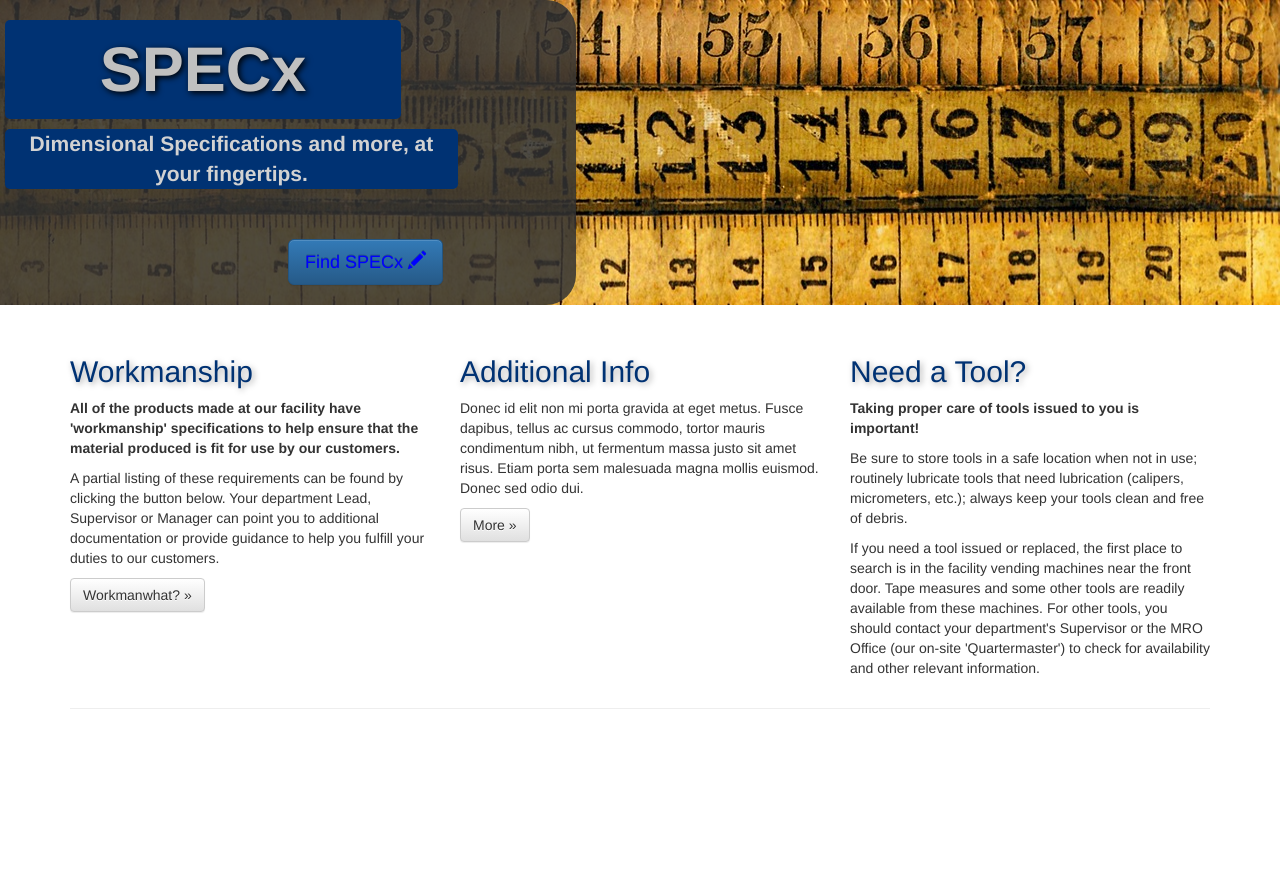
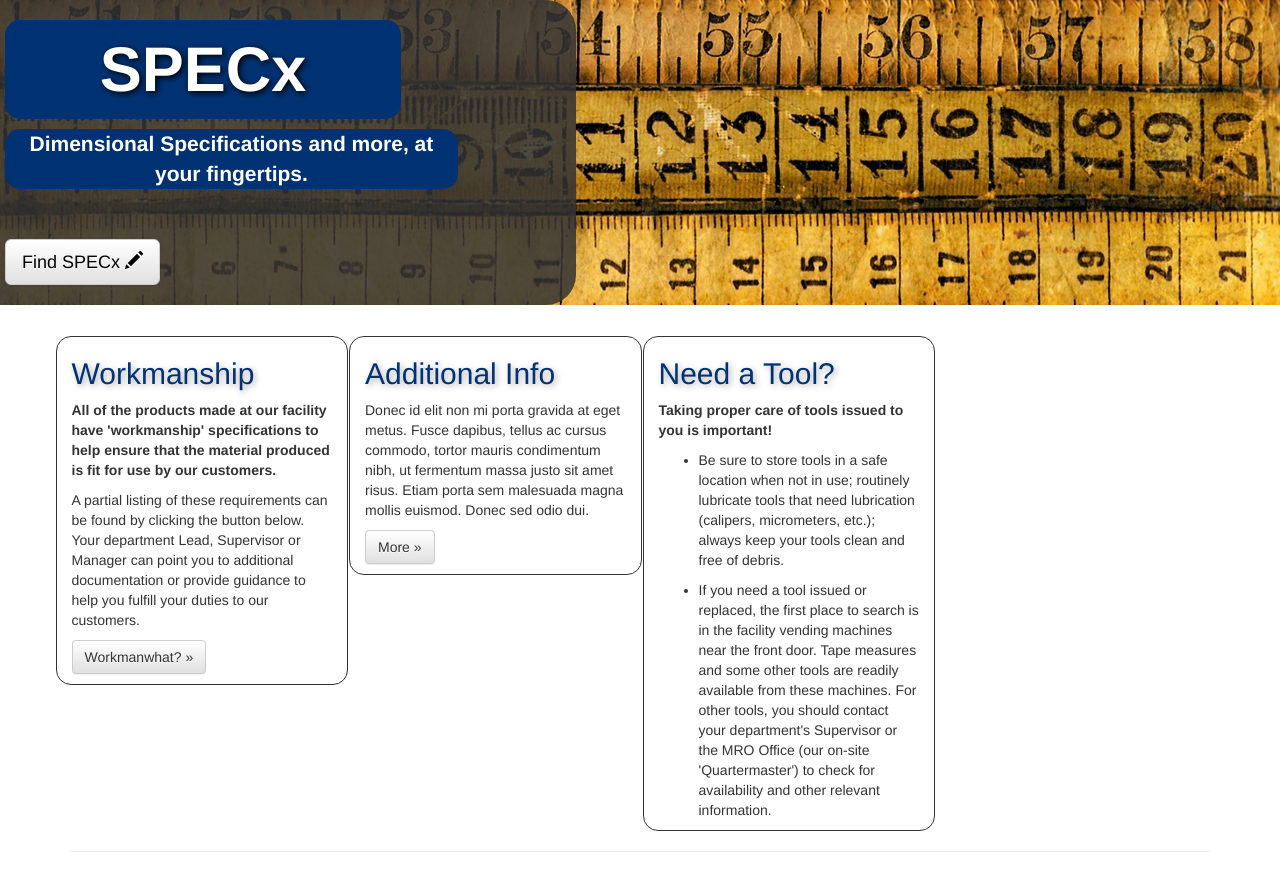
Before and after one commit to IntuitiveLeap/SPECx.sample, a plain HTML site: page index.html in a window 1280 px wide. Before the commit the page ends 800 px from the top, so only its background shows below. Drawn offline with nearby package versions, Linux system fonts and the light colour scheme.

Commit message:
added <ul> in 'need a tool?', updated styles.css

```diff
--- a/css/styles.css
+++ b/css/styles.css
@@ -6,7 +6,7 @@ div .myBrand {
     margin-bottom: 0px;
 }
 .myBrand {
-    color: silver;
+    color: white;
 }
 h2 {
     color: rgba(0, 50, 115, 1);
@@ -16,7 +16,13 @@ h2 {
     font-weight: bold;
 }
 .myIcon-list {
-    color: blue;
+    color: black;
+}
+.col-md-3 {
+    border: solid;
+    border-width: 1px;
+    border-radius: 15px;
+    margin: 0.5px;
 }
 .app {
     font-size: 4em;
@@ -27,8 +33,8 @@ h2 {
     padding-right: 15px;
     padding-top: 15px;
     padding-bottom: 15px;
-    color: rgba(185, 185, 185, 1);;
-    border-radius: 5px 5px 5px 5px;
+    color: white/*rgba(185, 185, 185, 1)*/;
+    border-radius: 15px 15px 15px 15px;
     text-align: center;
     background-color: rgba(0, 50, 115, 1);
     text-shadow: 2px 2px 6px black;
@@ -38,15 +44,15 @@ h2 {
     margin-top: 0px;
     margin-left: 0px;
     margin-right: 20%;
-    color: rgba(210, 210, 210, 1);
+    color: white/*rgba(210, 210, 210, 1)*/;
     background-color: rgba(0, 50, 115, 1);
-    border-radius: 5px 5px 5px 5px;
+    border-radius: 15px 15px 15px 15px;
     text-align: center;
 }
 .myButton1 {
     margin-top: 35px;
     background-color: rgba(0, 50, 115, 1);
-    color: blue;
+    color: black;
 }
 .btn-primary {
     background-color: rgba(0, 50, 115, 1);
--- a/index.html
+++ b/index.html
@@ -63,7 +63,7 @@
                 <p class="blurb">Dimensional Specifications and more, at your fingertips.</p>
 
                 <p>
-                    <a class="btn btn-primary btn-lg myButton1" href="#" role="button">
+                    <a class="btn btn-default btn-lg myButton1" href="#" role="button">
                         Find SPECx <span class="glyphicon glyphicon-pencil myIcon-list" aria-hidden="true"></span>
                     </a>
                 </p>
@@ -75,7 +75,7 @@
     <div class="container">
     <!-- Example row of columns -->
         <div class="row">
-            <div class="col-md-4">
+            <div class="col-md-3">
                 <h2>Workmanship</h2>
 
                 <span class="emphasis">
@@ -91,7 +91,7 @@
 
                 <p><a class="btn btn-default" href="#" role="button">Workmanwhat? &raquo;</a></p>
             </div>
-            <div class="col-md-4">
+            <div class="col-md-3">
                 <h2>Additional Info</h2>
 
                 <p>Donec id elit non mi porta gravida at eget metus. Fusce dapibus, tellus ac cursus commodo, tortor mauris condimentum nibh, ut fermentum massa justo sit amet risus. Etiam porta sem malesuada magna mollis euismod. Donec sed odio dui. </p>
@@ -99,23 +99,29 @@
                 <p><a class="btn btn-default" href="#" role="button">More &raquo;</a></p>
             </div>
 
-            <div class="col-md-4">
+            <div class="col-md-3">
                 <h2>Need a Tool?</h2>
 
                 <span class="emphasis">
                     <p>Taking proper care of tools issued to you is important!</p>
                 </span>
 
+                <ul>
+                    <li>
                         <p>Be sure to store tools in a safe location when not in use;
                             routinely lubricate tools that need lubrication (calipers, micrometers, etc.);
                             always keep your tools clean and free of debris.</p>
+                    </li>
 
+                    <li>
                         <p>If you need a tool issued or replaced, the first place to search
                             is in the facility vending machines near the front door. Tape measures
                             and some other tools are readily available from these machines.
                             For other tools, you should contact your department's Supervisor
                             or the MRO Office (our on-site 'Quartermaster') to check for
                             availability and other relevant information.</p>
+                    </li>
+                </ul>
 
                 <!--<p><a class="btn btn-default" href="#" role="button">Get Tool &raquo;</a></p>-->
             </div>
```
Lines whose indentation alone changed are shown as unchanged.
